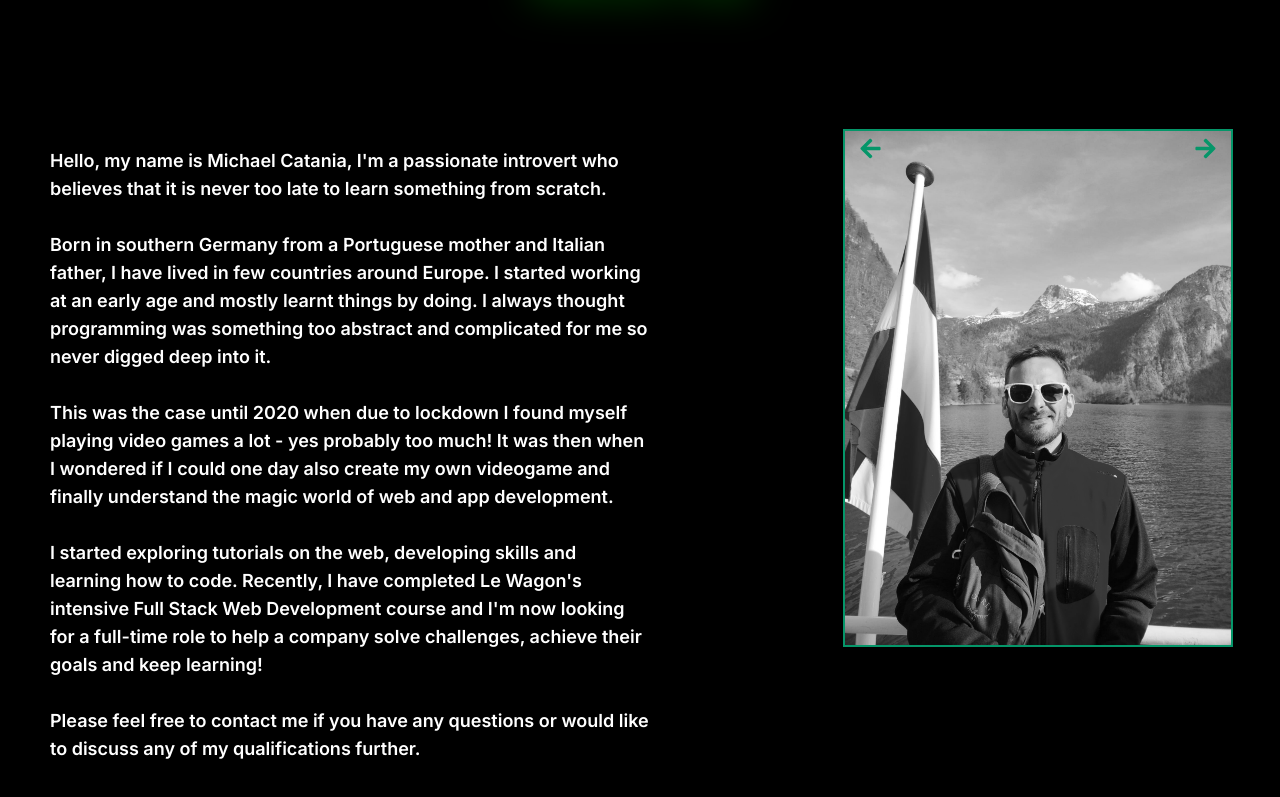
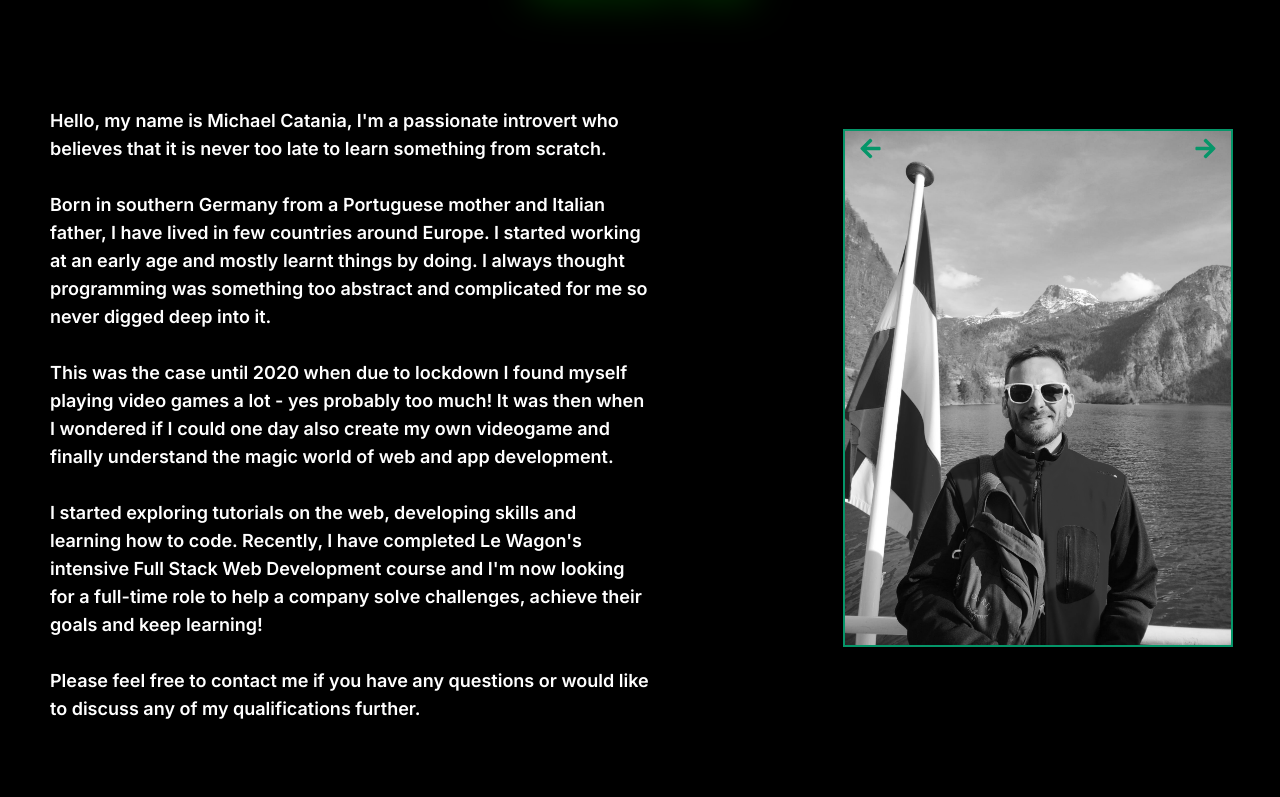
Before and after one commit to Mikitanjie/portfolio, a Next.js app: page / in a window 1280 px wide. Shown: the part 2775-3572 px from the top of the page. Built offline with nearby package versions, Linux system fonts and the light colour scheme.

Commit message:
reduced margin top on about me text

```diff
--- a/app/_components/About/About.js
+++ b/app/_components/About/About.js
@@ -27,7 +27,7 @@ const About = () => {
         <br />
         <br />
         <br />
-        <div className="w-[600px] mt-24 text-lg">
+        <div className="w-[600px] mt-14 text-lg">
           <p>
             Hello, my name is Michael Catania, I&apos;m a passionate introvert who believes that it is never too late to learn something from scratch.
 
```
